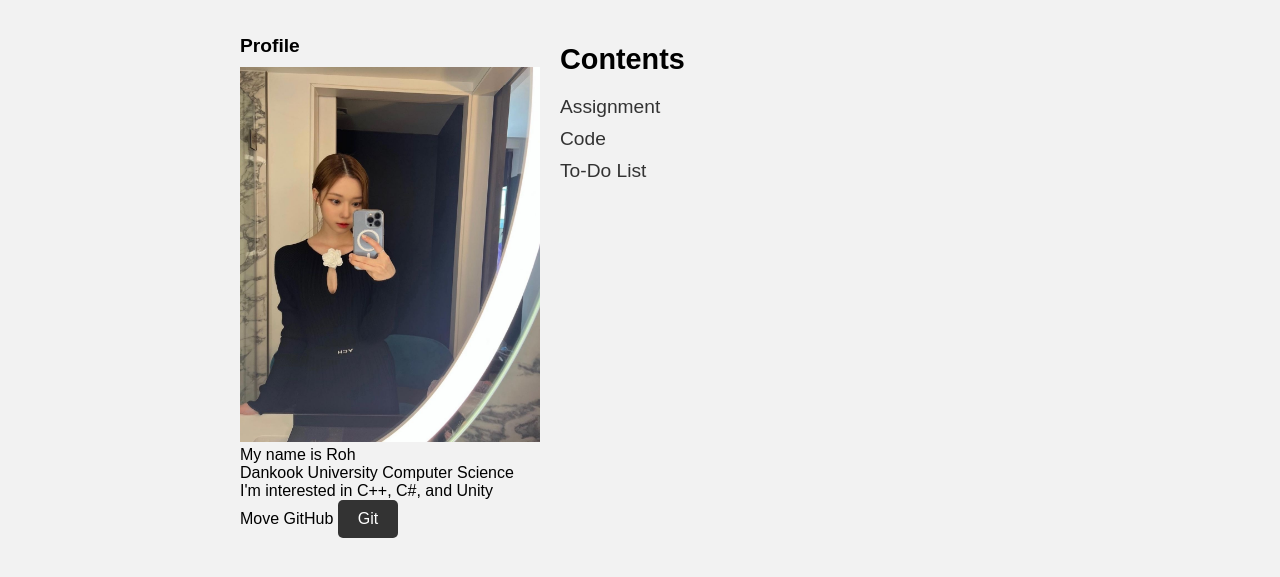
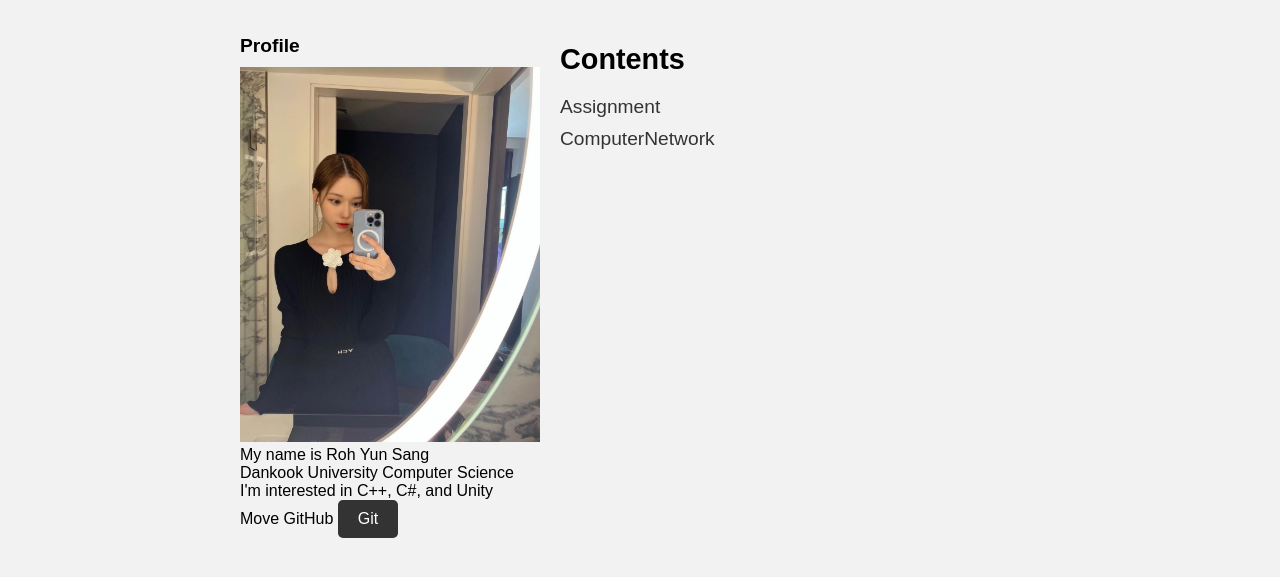
Before and after one commit to rohyunsang/Blog, a plain HTML site: page index.html in a window 1280 px wide. Shown: the part 83-660 px from the top of the page. Drawn offline with Linux system fonts and the light colour scheme.

Commit message:
Update index.html

```diff
--- a/index.html
+++ b/index.html
@@ -72,7 +72,7 @@
         <aside>
             <h2>Profile</h2>
             <img src="profile.jpg" alt="My profile" style="width: 300px; height: auto;">
-            <p>My name is Roh</p>
+            <p>My name is Roh Yun Sang</p>
             <p>Dankook University Computer Science</p>
             <p>I'm interested in C++, C#, and Unity</p>
             <p> Move GitHub <a href="https://github.com/rohyunsang" class="git-button">Git</a></p>
@@ -83,8 +83,7 @@
             <h2>Contents</h2>
             <ul>
                 <li><a href="assignment.html">Assignment</a></li>
-                <li><a href="code.html">Code</a></li>
-                <li><a href="todo.html">To-Do List</a></li>
+                <li><a href="network.html">ComputerNetwork</a></li>
             </ul>
         </article>
     </main>
```
